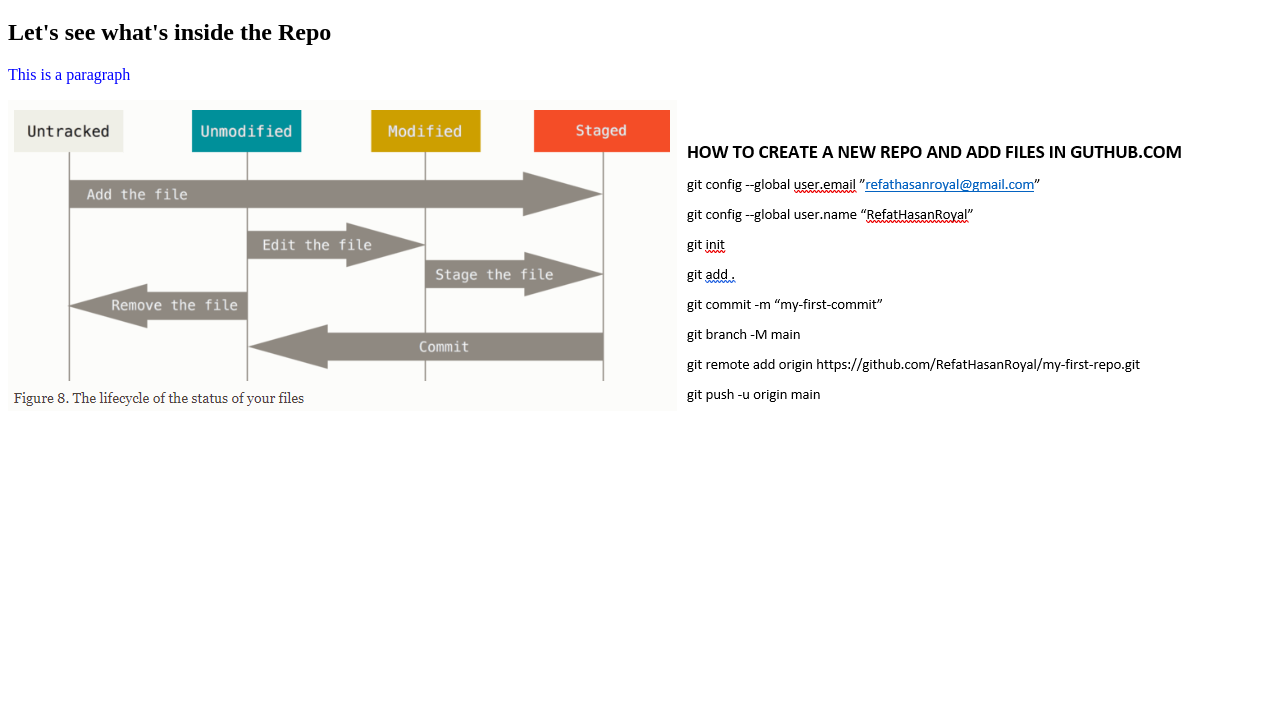
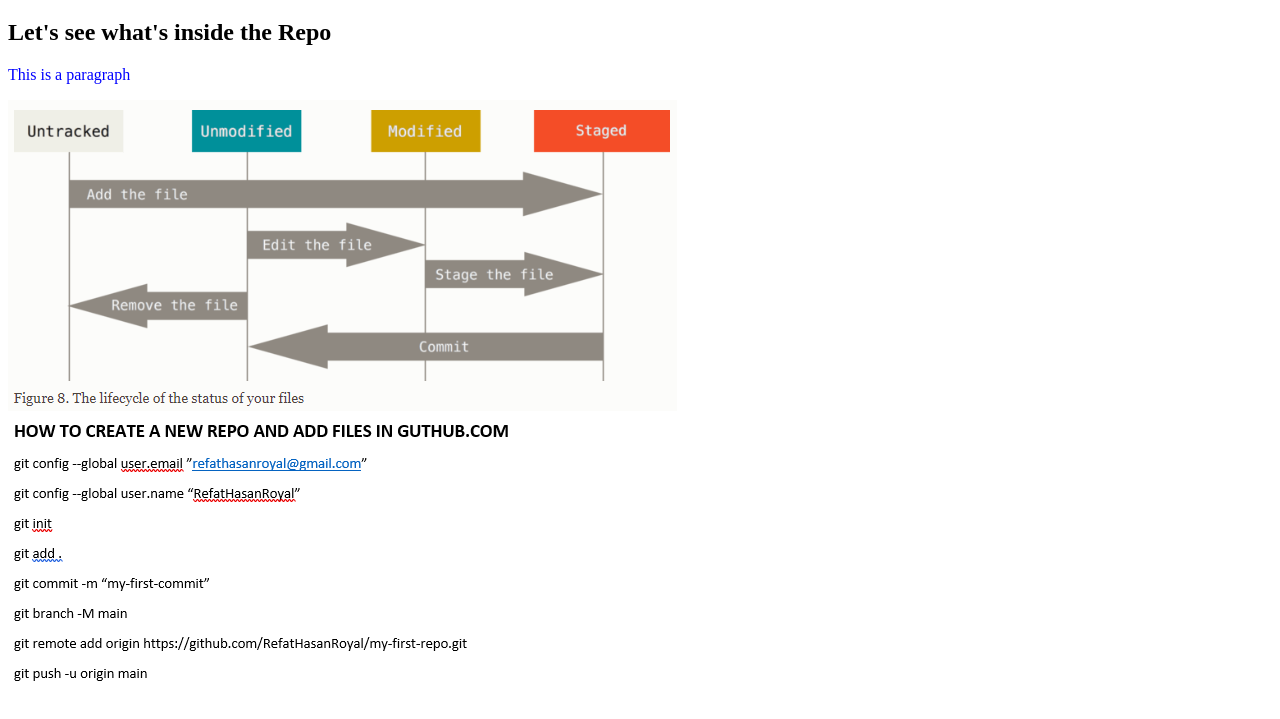
Before and after one commit to RefatHasanRoyal/my-third-repo, a plain HTML site: page index.html in a window 1280 px wide. Shown: the part 61-780 px from the top of the page. Drawn offline with Linux system fonts and the light colour scheme.

Commit message:
line break between images

```diff
--- a/index.html
+++ b/index.html
@@ -11,7 +11,7 @@
     <h1>Welcome to My Third Github Repo</h1>
     <h2>Let's see what's inside the Repo</h2>
     <p>This is a paragraph</p>
-    <img src="git-file-lifecycle.PNG" alt="">
+    <img src="git-file-lifecycle.PNG" alt=""> <br>
     <img src="create-new-repo-commands.PNG" alt="">
 </body>
 </html>
```
